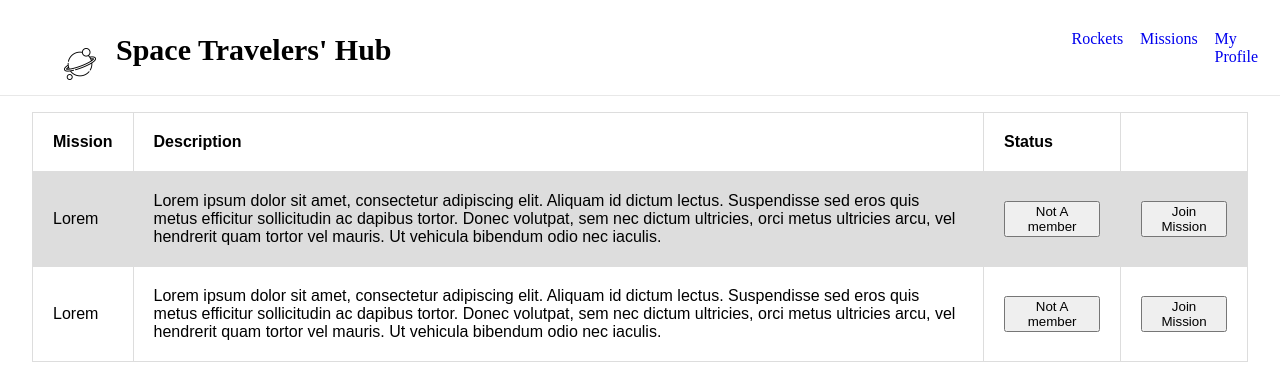
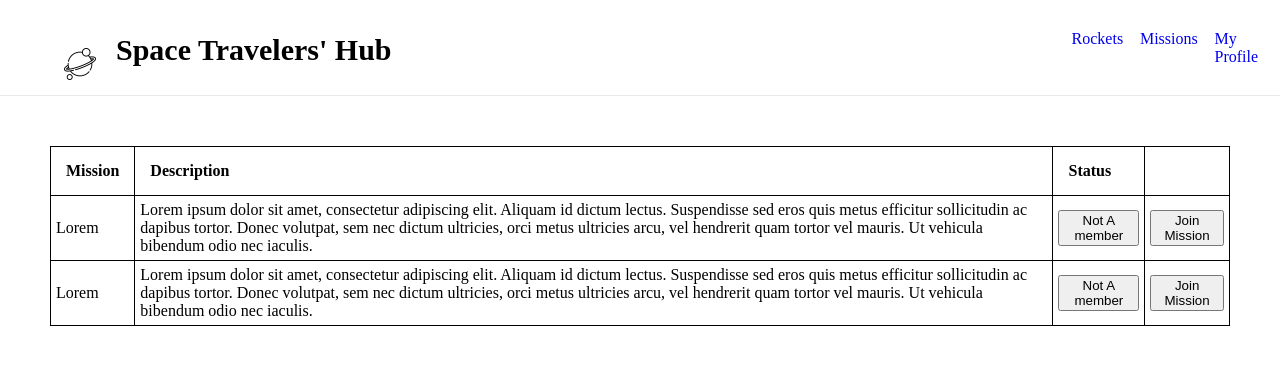
Before and after one commit to nunegabriel/React-Group-Project, a React (Create React App) app: page /missions in a window 1280 px wide. Shown: the top 378 px of the page. Built offline with nearby package versions, Linux system fonts and the light colour scheme.

Commit message:
Update Rockets.js and rocketSlice.js files

```diff
--- a/src/App.css
+++ b/src/App.css
@@ -1,9 +1,3 @@
-.profile {
-  display: flex;
-  justify-content: space-between;
-  padding: 1em 15em 8em;
-}
-
 .navbar {
   display: flex;
   height: 5.938rem;
@@ -35,28 +29,58 @@
   gap: 10%;
 }
 
-table {
-  font-family: arial, sans-serif;
-  border-collapse: collapse;
+.rocketList {
+  display: flex;
+  flex-direction: column;
+  gap: 44px;
+  margin-top: 44px;
+  margin-left: 5%;
+  margin-right: 5%;
+}
+
+.rocketCard {
+  display: flex;
+  justify-content: flex-start;
+  gap: 22px;
+}
+
+img {
+  width: 30%;
+  height: auto;
+  object-fit: contain;
+}
+
+.status {
+  background-color: blue;
+}
+
+.missions {
+  margin: 50px;
+  text-align: left;
+}
+
+.missions-table {
+  border: 1px solid;
+}
+
+tr {
   width: 100%;
 }
 
-td,
-th {
-  border: 1px solid #ddd;
-  text-align: left;
-  padding: 20px;
-  width: inherit;
+td {
+  padding: 5px;
 }
 
-.desc {
-  width: 70%;
+table {
+  border-collapse: collapse;
 }
 
-tr:nth-child(even) {
-  background-color: #ddd;
+table,
+th,
+td {
+  border: 1px solid black;
 }
 
-.missions {
-  padding: 1em 2em 2em;
+table th {
+  padding: 15px;
 }
--- a/src/components/rockets/Rockets.js
+++ b/src/components/rockets/Rockets.js
@@ -1,19 +1,47 @@
-/* eslint-disable no-unused-vars */
 import React, { useEffect } from 'react';
 import { useSelector, useDispatch } from 'react-redux';
 import { fetchRockets } from '../../redux/rockets/rocketSlice';
 
 const Rockets = () => {
-  const rockets = useSelector((state) => state.rockets);
+  const { rockets, status } = useSelector((state) => state.rockets);
   const dispatch = useDispatch();
 
   useEffect(() => {
-    dispatch(fetchRockets());
-  }, [dispatch]);
+    if (status === null) {
+      dispatch(fetchRockets());
+    }
+  }, [status, dispatch]);
+
+  let content;
+  if (status === 'pending') {
+    content = <p>Loading...</p>;
+  } else if (status === 'rejected') {
+    content = <p>An error occured</p>;
+  } else if (status === 'success') {
+    content = <p />;
+  }
 
   return (
-    <div>Rockets</div>
-
+    <div>
+      {content}
+      <div className="rocketList">
+        {rockets.map((rocket) => (
+          <div key={rocket.id} className="rocketCard">
+            <img src={rocket.flickr_images[0]} alt="" />
+            <div className="rocketContent">
+              <h3 className="rocketName">{rocket.rocket_name}</h3>
+              <div className="rocketDesc">
+                <p>
+                  <span className="status">status</span>
+                  <span>{rocket.description}</span>
+                </p>
+              </div>
+              <button type="submit">Reserve Rocket</button>
+            </div>
+          </div>
+        ))}
+      </div>
+    </div>
   );
 };
 
--- a/src/redux/rockets/rocketSlice.js
+++ b/src/redux/rockets/rocketSlice.js
@@ -6,7 +6,7 @@ const FETCH_ROCKETS = 'FETCH_ROCKETS';
 
 const initialState = {
   rockets: [],
-  isLoading: true,
+  status: null,
 };
 
 export const fetchRockets = createAsyncThunk(
@@ -20,8 +20,6 @@ export const fetchRockets = createAsyncThunk(
     }
   },
 );
-
-// Slice
 
 const slice = createSlice({
   name: 'rockets',
@@ -37,17 +35,8 @@ const slice = createSlice({
         const IsSucessful = state;
         IsSucessful.status = 'success';
         IsSucessful.rockets = action.payload;
+      })
 
-        const rocketData = [];
-        action.payload.map((rocket) => rocketData.push({
-          id: rocket.id,
-          rocketName: rocket.rocket_name,
-          rocketDesc: rocket.description,
-          rocketImages: rocket.flickr_images,
-          reserved: false,
-        }));
-        IsSucessful.rockets = rocketData;
-      })
       .addCase(fetchRockets.rejected, (state) => {
         const IsRejected = state;
         IsRejected.status = 'rejected';
```
